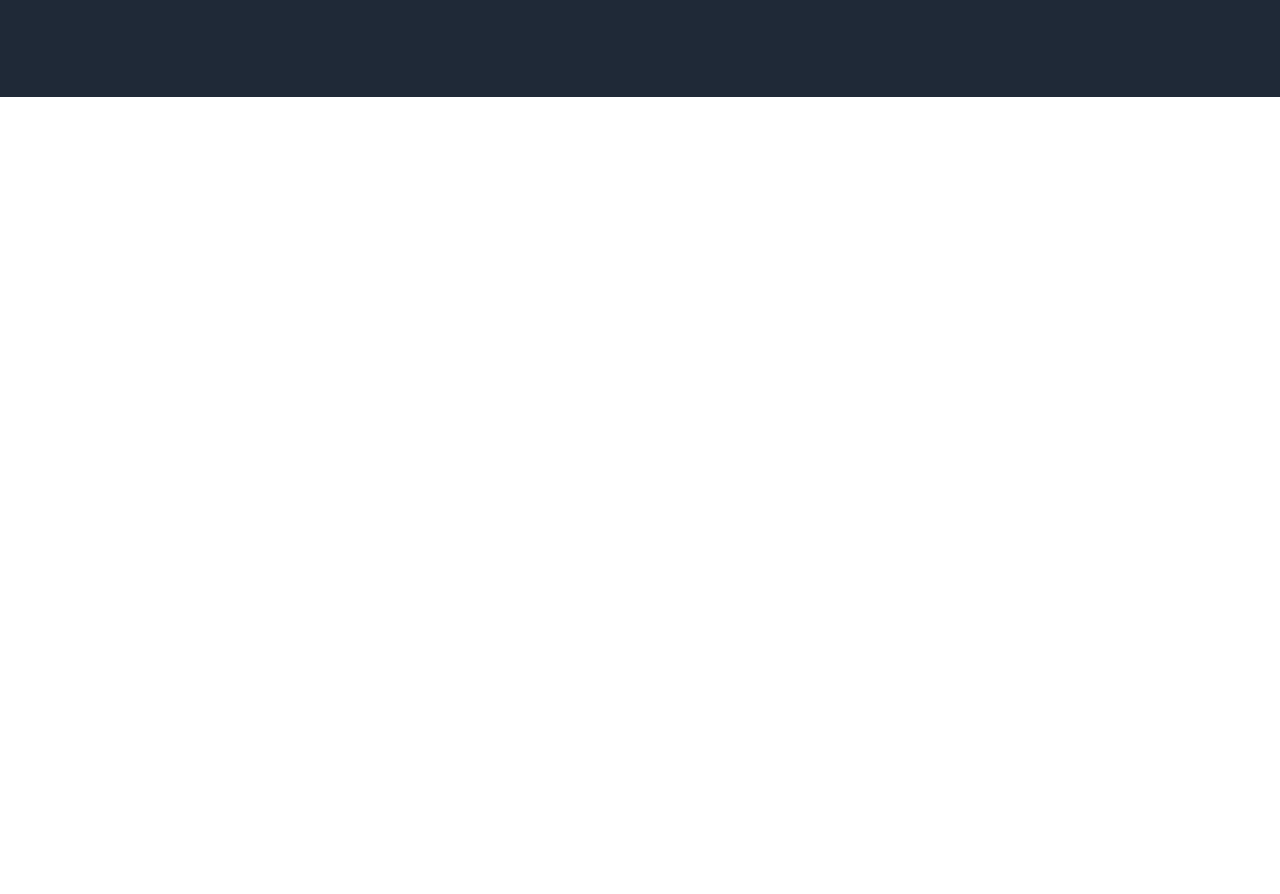
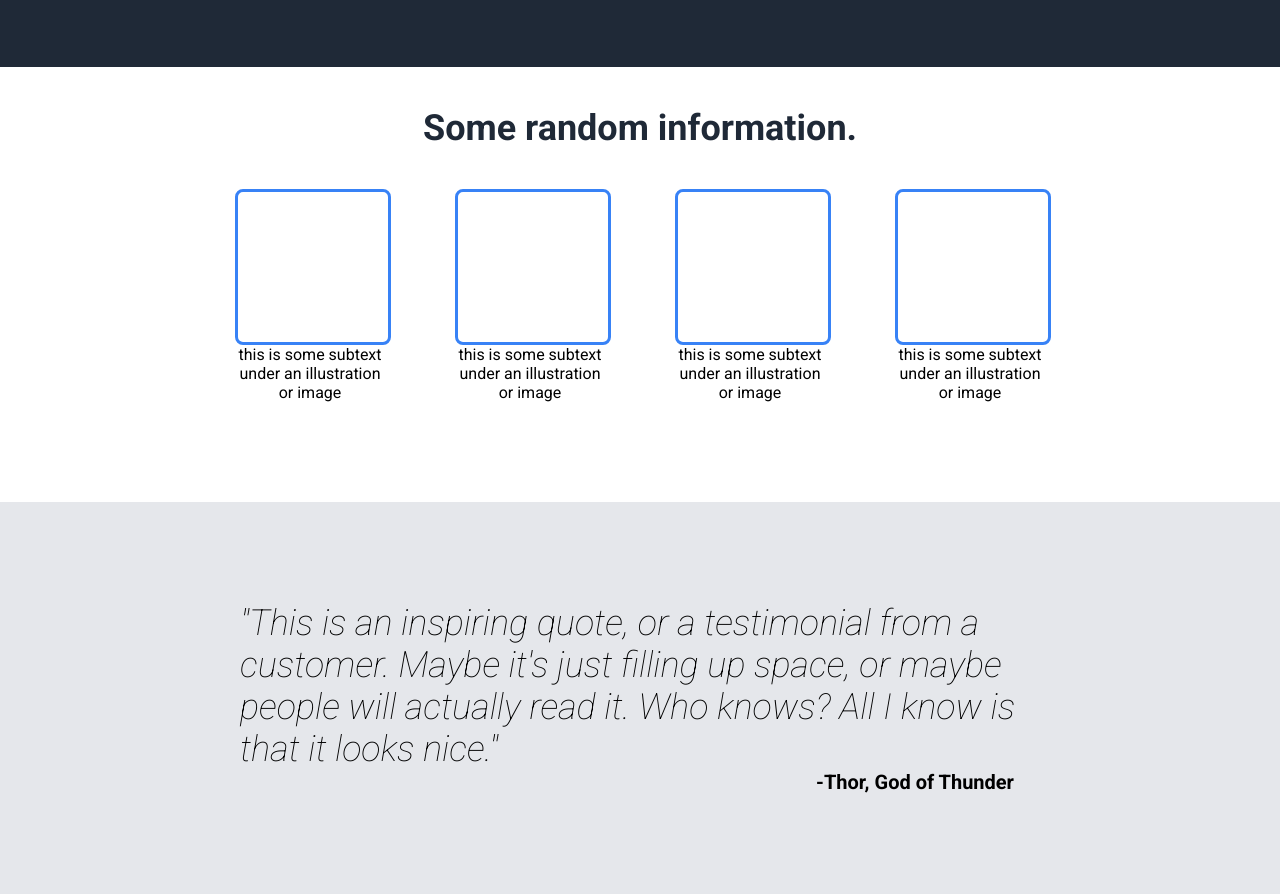
Before and after one commit to zjack21/landing-page, a plain HTML site: page index.html in a window 1280 px wide. Shown: the part 376-1270 px from the top of the page. Before the commit the page ends 800 px from the top, so only its background shows below. Drawn offline with Linux system fonts and the light colour scheme.

Commit message:
Add information and styles to section 2 and 3

```diff
--- a/index.html
+++ b/index.html
@@ -33,5 +33,33 @@
                 <div class="placeholder">this is a placeholder for an image</div>
             </div>
         </div>
+        <div class="second-section">
+            <div class="info-header">Some random information.</div>
+            <div class="container">
+                <div class="info">
+                    <div class="illustration"></div>
+                    <div class="text">this is some subtext under an illustration or image</div>
+                </div>
+                <div class="info">
+                    <div class="illustration"></div>
+                    <div class="text">this is some subtext under an illustration or image</div>
+                </div>
+                <div class="info">
+                    <div class="illustration"></div>
+                    <div class="text">this is some subtext under an illustration or image</div>
+                </div>
+                <div class="info">
+                    <div class="illustration"></div>
+                    <div class="text">this is some subtext under an illustration or image</div>
+                </div>
+            </div>
+        </div>
+        <div class="third-section">
+            <div class="quote">
+                "This is an inspiring quote, or a testimonial from a customer. Maybe it's just filling up space, or maybe
+                people will actually read it. Who knows? All I know is that it looks nice."
+            </div>
+            <div class="author">-Thor, God of Thunder</div>
+        </div>
     </body>
 </html>
--- a/styles.css
+++ b/styles.css
@@ -26,8 +26,8 @@ a {
 
 .header {
     display: flex;
-    padding: 16px 50px;
-    justify-content: space-between;
+    padding: 16px 0;
+    justify-content: space-around;
 
 }
 
@@ -47,9 +47,8 @@ a {
 
 .hero-section {
     display: flex;
-    margin-top: 50px;
+    margin-top: 60px;
     gap: 50px;
-    padding-top: 40px;
     justify-content: center;
 }
 
@@ -85,3 +84,57 @@ button {
     align-items: center;
     justify-content: center;
 }
+
+.info-header {
+    font-weight: bolder;
+    font-size: 36px;
+    color: #1F2937;
+    display: flex;
+    align-items: center;
+    justify-content: center;
+    margin: 40px 0;
+}
+
+.second-section, .third-section {
+    display: flex;
+    flex-direction: column;
+}
+
+.illustration {
+    height: 150px;
+    width: 150px;
+    border: 3px solid #3882F6;
+    border-radius: 8px;
+}
+
+.container {
+    display: flex;
+    justify-content: center;
+    gap: 70px;
+    margin-bottom: 100px;
+}
+
+.info {
+    max-width: 150px;
+    text-align: center;
+}
+
+.third-section {
+    background-color: #E5E7EB;
+    padding: 100px 0;
+}
+
+.quote {
+    font-size: 36px;
+    font-weight: lighter;
+    font-style: italic;
+    width: 800px;
+    align-self: center;
+}
+
+.author {
+    font-weight: bold;
+    font-size: 20px;
+    align-self: center;
+    margin-left: 550px;
+}
```
